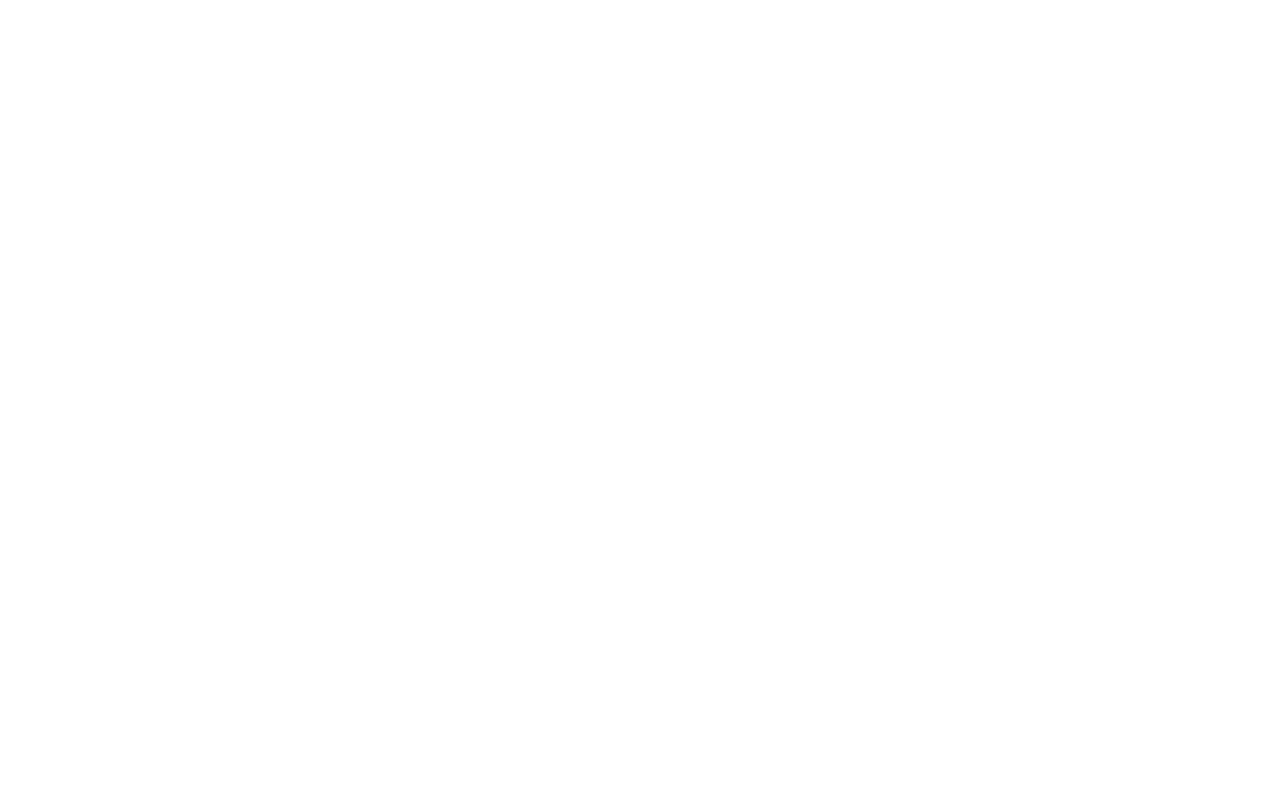
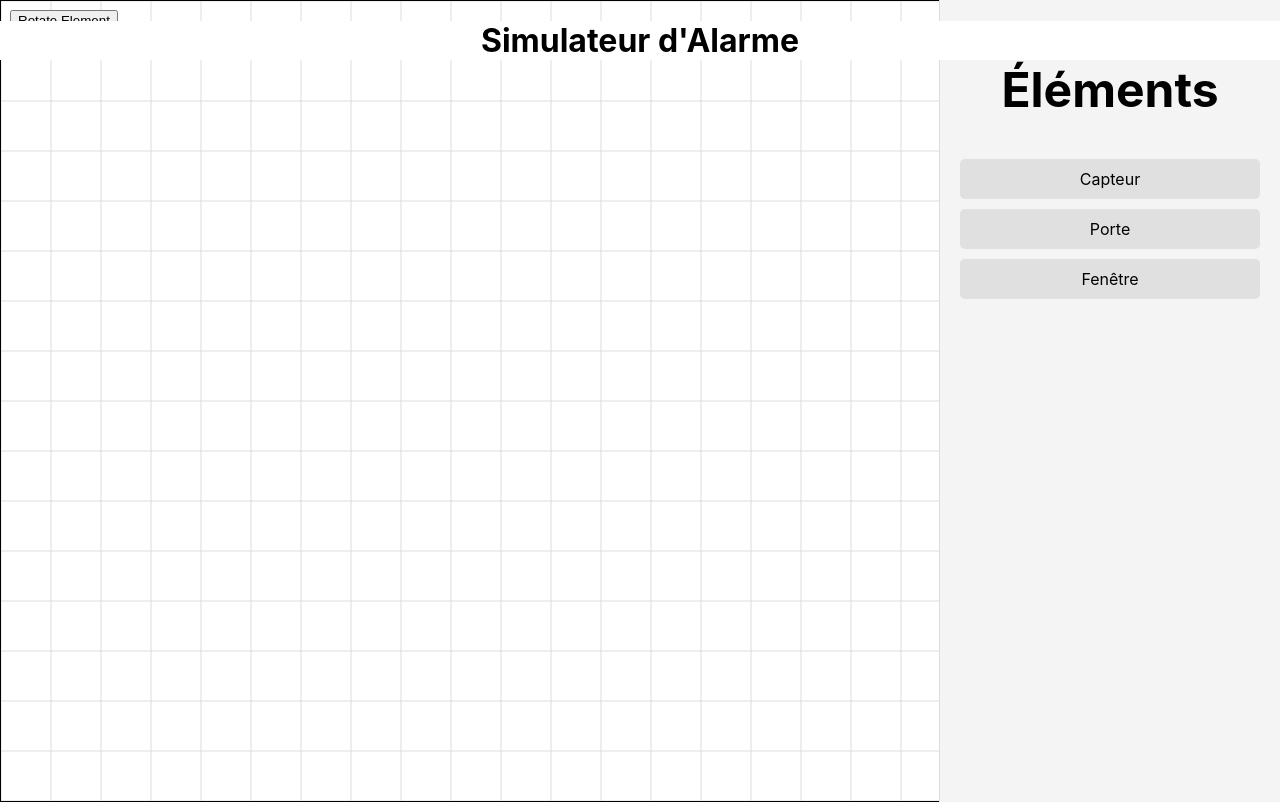
Before and after one commit to Garwoos/Acti-Protect, a React (Create React App) app in the folder start-alarm/: page /simulateur in a window 1280 px wide. Before the commit this address had no page. Built offline with nearby package versions, Linux system fonts and the light colour scheme.

Commit message:
Add simulator feature with grid canvas and toolbar components

```diff
--- a/start-alarm/src/App.js
+++ b/start-alarm/src/App.js
@@ -4,6 +4,7 @@
 import Login from './login'; // Assurez-vous que le chemin est correct
 import Register from './register'; // Assurez-vous que le chemin est correct
 import Accueil from './accueil'; // Assurez-vous que le chemin est correct
+import Simulateur from './simulateur';
 
 function App() {
   return (
@@ -18,6 +19,7 @@
           <Route path="/login" element={<Login />} />
           <Route path="/register" element={<Register />} />
           <Route path="/accueil" element={<Accueil />} />
+          <Route path="/simulateur" element={<Simulateur />} />
         </Routes>
       </div>
     </Router>
--- /dev/null
+++ b/start-alarm/src/components/GridCanvas.js
@@ -0,0 +1,149 @@
+import React, { useRef, useEffect, useState } from 'react';
+import windowImg from '../assets/window.png'; // Chemin vers l'image de la fenêtre
+import doorImg from '../assets/door.png'; // Chemin vers l'image de la porte
+
+const GridCanvas = ({ tool }) => {
+  const canvasRef = useRef(null);
+  const gridSize = 50; // 1 mètre = 50px
+  const [lines, setLines] = useState([]); // Stocker les lignes dessinées
+  const [currentLine, setCurrentLine] = useState(null);
+  const [elements, setElements] = useState([]); // Stocker les éléments placés
+
+  useEffect(() => {
+    const canvas = canvasRef.current;
+    const ctx = canvas.getContext('2d');
+
+    // Ajuster la taille du canvas pour qu'il prenne toute la place disponible
+    canvas.width = canvas.parentElement.clientWidth;
+    canvas.height = canvas.parentElement.clientHeight;
+
+    // Dessiner la grille
+    function drawGrid() {
+      ctx.clearRect(0, 0, canvas.width, canvas.height);
+
+      for (let x = 0; x <= canvas.width; x += gridSize) {
+        ctx.beginPath();
+        ctx.moveTo(x, 0);
+        ctx.lineTo(x, canvas.height);
+        ctx.strokeStyle = '#ddd';
+        ctx.stroke();
+      }
+
+      for (let y = 0; y <= canvas.height; y += gridSize) {
+        ctx.beginPath();
+        ctx.moveTo(0, y);
+        ctx.lineTo(canvas.width, y);
+        ctx.strokeStyle = '#ddd';
+        ctx.stroke();
+      }
+
+      // Dessiner les lignes tracées
+      lines.forEach((line) => {
+        ctx.beginPath();
+        ctx.moveTo(line.startX, line.startY);
+        ctx.lineTo(line.endX, line.endY);
+        ctx.strokeStyle = 'black';
+        ctx.lineWidth = 5;
+        ctx.stroke();
+      });
+
+      if (currentLine) {
+        ctx.beginPath();
+        ctx.moveTo(currentLine.startX, currentLine.startY);
+        ctx.lineTo(currentLine.endX, currentLine.endY);
+        ctx.strokeStyle = 'blue';
+        ctx.lineWidth = 5;
+        ctx.stroke();
+      }
+
+      // Dessiner les éléments
+      elements.forEach((el) => {
+        const img = new Image();
+        img.src = el.type === 'window' ? windowImg : doorImg;
+        img.onload = () => {
+          ctx.save();
+          ctx.translate(el.x, el.y);
+          ctx.rotate(el.orientation * Math.PI / 180);
+          ctx.drawImage(img, -25, -25, 50, 50); // Redimensionner l'image à 50px
+          ctx.restore();
+        };
+      });
+    }
+
+    drawGrid();
+  }, [lines, currentLine, elements]);
+
+  const handleMouseDown = (e) => {
+    const rect = canvasRef.current.getBoundingClientRect();
+    const startX = e.clientX - rect.left;
+    const startY = e.clientY - rect.top;
+
+    setCurrentLine({ startX, startY, endX: startX, endY: startY });
+  };
+
+  const handleMouseMove = (e) => {
+    if (!currentLine) return;
+
+    const rect = canvasRef.current.getBoundingClientRect();
+    const endX = e.clientX - rect.left;
+    const endY = e.clientY - rect.top;
+
+    setCurrentLine({ ...currentLine, endX, endY });
+  };
+
+  const handleMouseUp = () => {
+    if (currentLine) {
+      const snappedEnd = snapToGrid(currentLine.endX, currentLine.endY, lines);
+      setLines([...lines, { ...currentLine, endX: snappedEnd.x, endY: snappedEnd.y }]);
+      setCurrentLine(null);
+    }
+  };
+
+  const handleDrop = (e) => {
+    e.preventDefault();
+    const rect = canvasRef.current.getBoundingClientRect();
+    const x = e.clientX - rect.left;
+    const y = e.clientY - rect.top;
+    const type = e.dataTransfer.getData('elementType');
+
+    const snappedPosition = snapToGrid(x, y, lines);
+    setElements([...elements, { x: snappedPosition.x, y: snappedPosition.y, type, orientation: 0 }]);
+  };
+
+  const handleDragOver = (e) => {
+    e.preventDefault();
+  };
+
+  const rotateElement = (index) => {
+    setElements(elements.map((el, i) => i === index ? { ...el, orientation: (el.orientation + 90) % 360 } : el));
+  };
+
+  return (
+    <div style={{ position: 'relative', width: '100%', height: '100%' }}>
+      <canvas
+        ref={canvasRef}
+        style={{ border: '1px solid black', display: 'block', backgroundColor: '#fff' }}
+        onMouseDown={handleMouseDown}
+        onMouseMove={handleMouseMove}
+        onMouseUp={handleMouseUp}
+        onDrop={handleDrop}
+        onDragOver={handleDragOver}
+      />
+      <button onClick={() => rotateElement(0)} style={{ position: 'absolute', top: 10, left: 10 }}>Rotate Element</button>
+    </div>
+  );
+};
+
+const snapToGrid = (x, y, lines, threshold = 15) => {
+  for (let line of lines) {
+    if (Math.abs(x - line.startX) < threshold && Math.abs(y - line.startY) < threshold) {
+      return { x: line.startX, y: line.startY };
+    }
+    if (Math.abs(x - line.endX) < threshold && Math.abs(y - line.endY) < threshold) {
+      return { x: line.endX, y: line.endY };
+    }
+  }
+  return { x, y };
+};
+
+export default GridCanvas;
--- /dev/null
+++ b/start-alarm/src/components/Toolbar.js
@@ -0,0 +1,59 @@
+import React from 'react';
+
+const Toolbar = () => {
+  const elements = [
+    { id: 'sensor', label: 'Capteur' },
+    { id: 'door', label: 'Porte' },
+    { id: 'window', label: 'Fenêtre' },
+  ];
+
+  const handleDragStart = (e, type) => {
+    e.dataTransfer.setData('elementType', type);
+  };
+
+  return (
+    <div style={styles.toolbar}>
+      <h2>Éléments</h2>
+      <ul style={styles.list}>
+        {elements.map((el) => (
+          <li
+            key={el.id}
+            draggable
+            onDragStart={(e) => handleDragStart(e, el.id)}
+            style={styles.listItem}
+          >
+            {el.label}
+          </li>
+        ))}
+      </ul>
+    </div>
+  );
+};
+
+const styles = {
+  toolbar: {
+    width: '300px',
+    backgroundColor: '#f4f4f4',
+    padding: '20px',
+    borderLeft: '1px solid #ddd',
+    position: 'fixed',
+    right: 0,
+    top: 0,
+    height: '100vh',
+    overflowY: 'auto',
+  },
+  list: {
+    listStyleType: 'none',
+    padding: 0,
+  },
+  listItem: {
+    margin: '10px 0',
+    padding: '10px',
+    backgroundColor: '#e0e0e0',
+    borderRadius: '5px',
+    textAlign: 'center',
+    cursor: 'grab',
+  },
+};
+
+export default Toolbar;
--- /dev/null
+++ b/start-alarm/src/simulateur.js
@@ -0,0 +1,44 @@
+import React, { useState } from 'react';
+import GridCanvas from './components/GridCanvas';
+import Toolbar from './components/Toolbar';
+
+const Simulateur = () => {
+  const [tool] = useState('wall'); // Outil sélectionné (exemple)
+
+  return (
+    <div style={styles.container}>
+      <div style={styles.gridContainer}>
+        <h1 style={styles.title}>Simulateur d'Alarme</h1>
+        <GridCanvas tool={tool} />
+      </div>
+      <Toolbar />
+    </div>
+  );
+};
+
+const styles = {
+  container: {
+    display: 'flex',
+    flexDirection: 'row',
+    height: '100vh',
+  },
+  gridContainer: {
+    flex: 1, // Prend tout l'espace restant
+    display: 'flex',
+    flexDirection: 'column',
+    alignItems: 'center',
+    justifyContent: 'center',
+    position: 'relative',
+  },
+  title: {
+    position: 'fixed',
+    top: 0,
+    left: 0,
+    width: '100%',
+    textAlign: 'center',
+    backgroundColor: '#fff',
+    zIndex: 1,
+  },
+};
+
+export default Simulateur;
```
Also changed, not shown: start-alarm/src/assets/door.png (added), start-alarm/src/assets/window.png (added).
